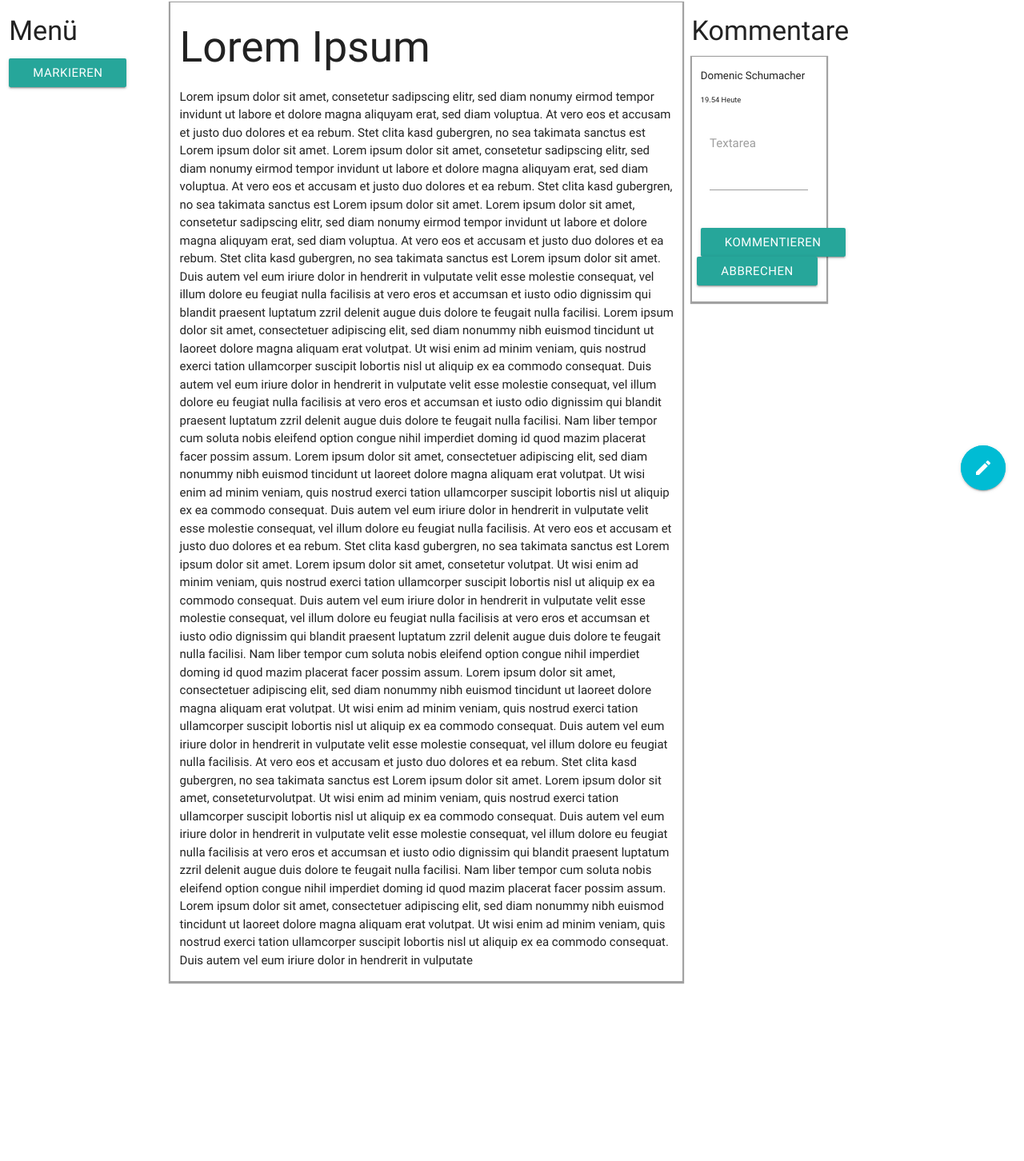
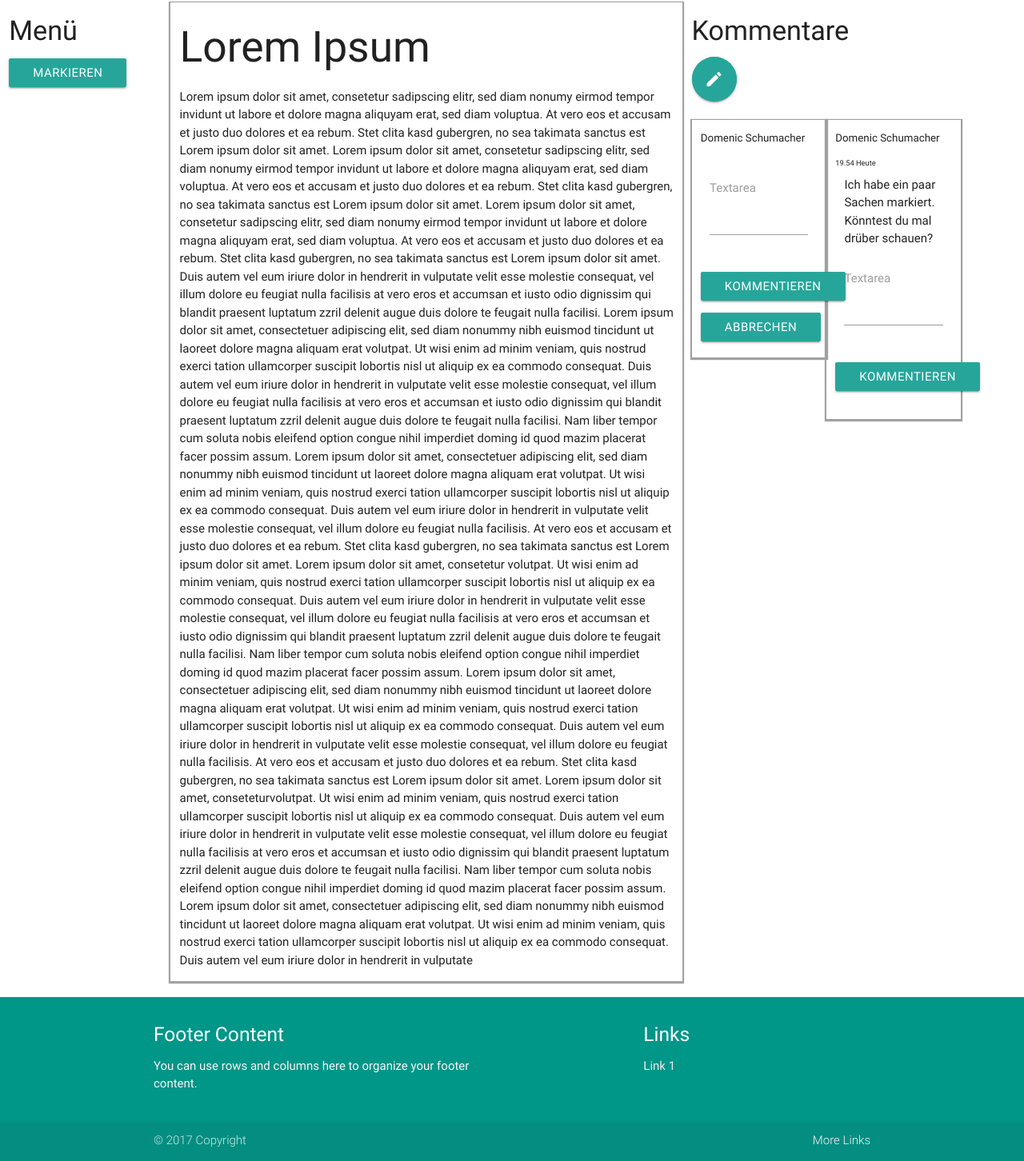
Before and after one commit to OverFlowHSRW/HTML-Kommentare, a plain HTML site: page Comments_Version2/index.html in a window 1280 px wide. Shown: the part 164-1616 px from the top of the page at 80% size. Before the commit the page ends 1411 px from the top, so only its background shows below. Drawn offline with nearby package versions, Linux system fonts and the light colour scheme.

Commit message:
Kleine Abänderungen... Footer hinzugefügt... neues Kommentarfeld

```diff
--- a/Comments_Version2/index.html
+++ b/Comments_Version2/index.html
@@ -17,11 +17,12 @@
     <script type="text/javascript" src="js/materialize.min.js"></script>
     <script type="text/javascript" src="js/script.js"></script>
     <!--Navbar-->
-    <div class="card-panel teal lighten-2">
+    <div class="card-panel teal">
         <a class="brand-logo">
-            <i class="large material-icons">sort</i>
+            <i class="large material-icons ">sort</i>
             <i class="large material-icons">sort_by_alpha</i>
-            <i class="large material-icons"> message</i></a>
+            <i class="large material-icons">message</i>
+        </a>
     </div>
     <!--menü-->
     <div class="row">
@@ -87,48 +88,52 @@
                 lobortis nisl ut aliquip ex ea commodo consequat. Duis autem vel eum iriure dolor in hendrerit in vulputate
                 velit esse molestie consequat, vel illum dolore eu feugiat nulla facilisis. At vero eos et accusam et justo
                 duo dolores et ea rebum. Stet clita kasd gubergren, no sea takimata sanctus est Lorem ipsum dolor sit amet.
-                Lorem ipsum dolor sit amet, consetetur volutpat. Ut wisi enim ad minim veniam, quis nostrud exerci tation ullamcorper suscipit lobortis nisl ut
-                aliquip ex ea commodo consequat. Duis autem vel eum iriure dolor in hendrerit in vulputate velit esse molestie
-                consequat, vel illum dolore eu feugiat nulla facilisis at vero eros et accumsan et iusto odio dignissim qui
-                blandit praesent luptatum zzril delenit augue duis dolore te feugait nulla facilisi. Nam liber tempor cum
-                soluta nobis eleifend option congue nihil imperdiet doming id quod mazim placerat facer possim assum. Lorem
-                ipsum dolor sit amet, consectetuer adipiscing elit, sed diam nonummy nibh euismod tincidunt ut laoreet dolore
-                magna aliquam erat volutpat. Ut wisi enim ad minim veniam, quis nostrud exerci tation ullamcorper suscipit
-                lobortis nisl ut aliquip ex ea commodo consequat. Duis autem vel eum iriure dolor in hendrerit in vulputate
-                velit esse molestie consequat, vel illum dolore eu feugiat nulla facilisis. At vero eos et accusam et justo
-                duo dolores et ea rebum. Stet clita kasd gubergren, no sea takimata sanctus est Lorem ipsum dolor sit amet.
-                Lorem ipsum dolor sit amet, conseteturvolutpat. Ut wisi enim ad minim veniam, quis nostrud exerci tation ullamcorper suscipit lobortis nisl ut
-                aliquip ex ea commodo consequat. Duis autem vel eum iriure dolor in hendrerit in vulputate velit esse molestie
-                consequat, vel illum dolore eu feugiat nulla facilisis at vero eros et accumsan et iusto odio dignissim qui
-                blandit praesent luptatum zzril delenit augue duis dolore te feugait nulla facilisi. Nam liber tempor cum
-                soluta nobis eleifend option congue nihil imperdiet doming id quod mazim placerat facer possim assum. Lorem
-                ipsum dolor sit amet, consectetuer adipiscing elit, sed diam nonummy nibh euismod tincidunt ut laoreet dolore
-                magna aliquam erat volutpat. Ut wisi enim ad minim veniam, quis nostrud exerci tation ullamcorper suscipit
-                lobortis nisl ut aliquip ex ea commodo consequat. Duis autem vel eum iriure dolor in hendrerit in vulputate
+                Lorem ipsum dolor sit amet, consetetur volutpat. Ut wisi enim ad minim veniam, quis nostrud exerci tation
+                ullamcorper suscipit lobortis nisl ut aliquip ex ea commodo consequat. Duis autem vel eum iriure dolor in
+                hendrerit in vulputate velit esse molestie consequat, vel illum dolore eu feugiat nulla facilisis at vero
+                eros et accumsan et iusto odio dignissim qui blandit praesent luptatum zzril delenit augue duis dolore te
+                feugait nulla facilisi. Nam liber tempor cum soluta nobis eleifend option congue nihil imperdiet doming id
+                quod mazim placerat facer possim assum. Lorem ipsum dolor sit amet, consectetuer adipiscing elit, sed diam
+                nonummy nibh euismod tincidunt ut laoreet dolore magna aliquam erat volutpat. Ut wisi enim ad minim veniam,
+                quis nostrud exerci tation ullamcorper suscipit lobortis nisl ut aliquip ex ea commodo consequat. Duis autem
+                vel eum iriure dolor in hendrerit in vulputate velit esse molestie consequat, vel illum dolore eu feugiat
+                nulla facilisis. At vero eos et accusam et justo duo dolores et ea rebum. Stet clita kasd gubergren, no sea
+                takimata sanctus est Lorem ipsum dolor sit amet. Lorem ipsum dolor sit amet, conseteturvolutpat. Ut wisi
+                enim ad minim veniam, quis nostrud exerci tation ullamcorper suscipit lobortis nisl ut aliquip ex ea commodo
+                consequat. Duis autem vel eum iriure dolor in hendrerit in vulputate velit esse molestie consequat, vel illum
+                dolore eu feugiat nulla facilisis at vero eros et accumsan et iusto odio dignissim qui blandit praesent luptatum
+                zzril delenit augue duis dolore te feugait nulla facilisi. Nam liber tempor cum soluta nobis eleifend option
+                congue nihil imperdiet doming id quod mazim placerat facer possim assum. Lorem ipsum dolor sit amet, consectetuer
+                adipiscing elit, sed diam nonummy nibh euismod tincidunt ut laoreet dolore magna aliquam erat volutpat. Ut
+                wisi enim ad minim veniam, quis nostrud exerci tation ullamcorper suscipit lobortis nisl ut aliquip ex ea
+                commodo consequat. Duis autem vel eum iriure dolor in hendrerit in vulputate
 
             </p>
 
 
         </div>
 
-        <!--Kommentarfunktion-->
+
+        <!--Kommentarfeld-->
+
         <div class="col s12 m4 l4">
+
+
+            <!--Kommentarfunktion-Button-->
             <h4>Kommentare</h4>
 
-            <div class="fixed-action-btn vertical click-to-toggle">
-                    <a class="btn-floating btn-large cyan pulse" ><i class="material-icons left" id="Eingabe">edit</i></a>
+            <div class="btn-action vertical click-to-toggle">
+                <a class="btn-floating btn-large pulse">
+                    <i class="material-icons left" id="Eingabe">edit</i>
                 </a>
-                    <ul>
-                      <li><a class="btn-floating red"><i class="material-icons">insert_chart</i></a></li>
-                      <li><a class="btn-floating yellow darken-1"><i class="material-icons">format_quote</i></a></li>
-                      <li><a class="btn-floating green"><i class="material-icons">publish</i></a></li>
-                      <li><a class="btn-floating blue"><i class="material-icons">attach_file</i></a></li>
-                    </ul>
+                </a>
             </div>
+            <br>
+
+            <!-- Kommentarbox-->
 
             <div class="col s5" id="shadow">
                 <p style="font-size:10pt;">Domenic Schumacher</p>
-                <p style="font-size:7pt;">19.54 Heute</p>
                 <div class="row">
                     <form class="col s12">
                         <div class="row">
@@ -139,16 +144,63 @@
                         </div>
                     </form>
                     <a class="waves-effect waves-light btn">Kommentieren</a>
-                        <a class="waves-effect btn right">Abbrechen</a>
+                    <p></p>
+                    <a class="waves-effect btn ">Abbrechen</a>
                 </div>
 
             </div>
+
+            <div class="col s5" id="shadow">
+                <p style="font-size:10pt;">Domenic Schumacher</p>
+                <p style="font-size:7pt;">19.54 Heute</p>
+                <div class="row">
+                    <form class="col s12">
+                        <div class="row">
+                            Ich habe ein paar Sachen markiert. Könntest du mal drüber schauen?
+                            <div class="input-field">
+                                <textarea id="textarea1" class="materialize-textarea"></textarea>
+                                <label for="textarea1">Textarea</label>
+                            </div>
+                        </div>
+                    </form>
+                    <a class="waves-effect waves-light btn">Kommentieren</a>
+                    <p></p>
 
                 </div>
 
             </div>
 
 
+        </div>
+
+    </div>
+
+    <!--Footer-->
+    <footer class="page-footer teal">
+        <div class="container">
+            <div class="row">
+                <div class="col l6 s12">
+                    <h5 class="white-text">Footer Content</h5>
+                    <p class="grey-text text-lighten-4">You can use rows and columns here to organize your footer content.</p>
+                </div>
+                <div class="col l4 offset-l2 s12">
+                    <h5 class="white-text">Links</h5>
+                    <ul>
+                        <li>
+                            <a class="grey-text text-lighten-3" href="#!">Link 1</a>
+                        </li>
+                    </ul>
+                </div>
+            </div>
+        </div>
+        <div class="footer-copyright">
+            <div class="container">
+                © 2017 Copyright
+                <a class="grey-text text-lighten-4 right" href="#!">More Links</a>
+            </div>
+        </div>
+    </footer>
+
 </body>
 
 </html>
```
Lines whose indentation alone changed are shown as unchanged.
